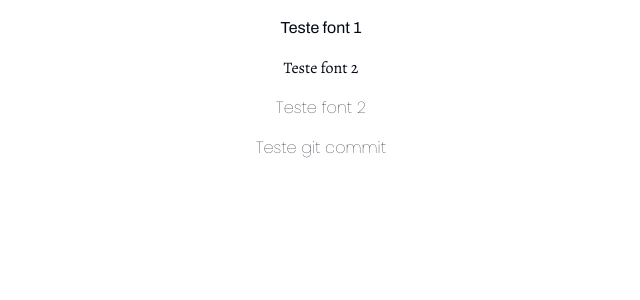
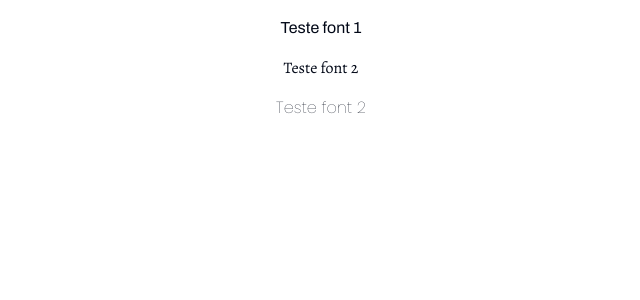
Before and after one commit to LuizLimaDev/vigor-imob, a Next.js app: page / in a window 1280 px wide. Shown: the top 300 px of the page, without its empty margins (319-959 px from the left). Built offline with nearby package versions, Linux system fonts and the light colour scheme.

Commit message:
chore: initial config

```diff
--- a/app/page.tsx
+++ b/app/page.tsx
@@ -4,7 +4,6 @@ export default function Home() {
       <p className="font-archivo">Teste font 1</p>
       <p className="font-alefreya">Teste font 2</p>
       <p className="font-poppins">Teste font 2</p>
-      <p className="font-poppins">Teste git commit</p>
     </main>
   );
 }
```
